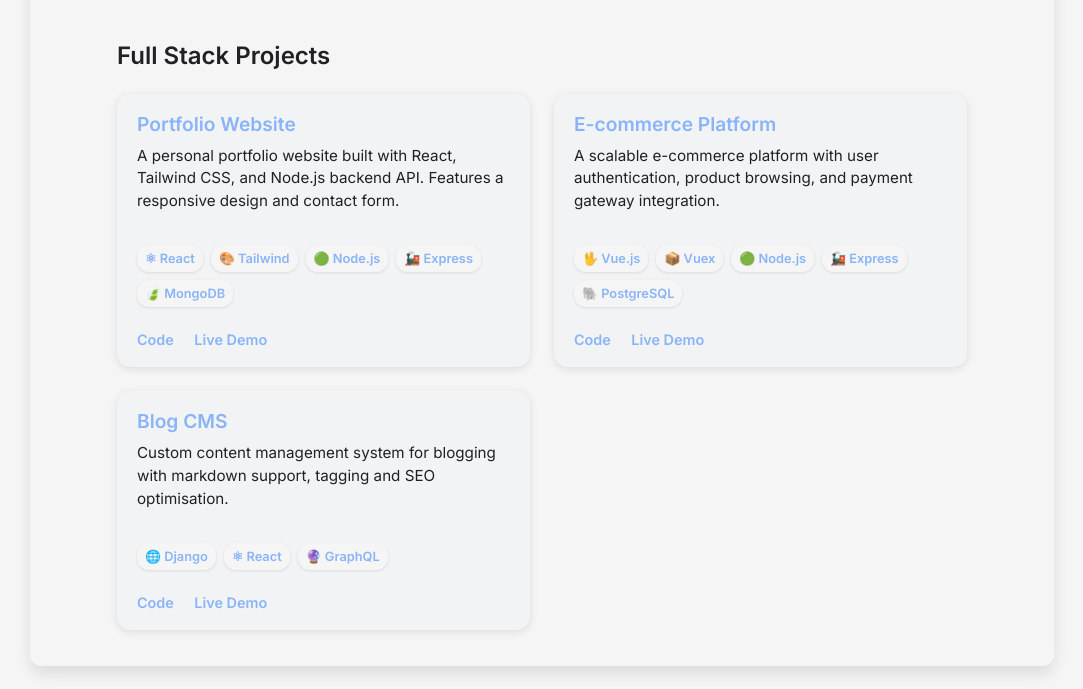
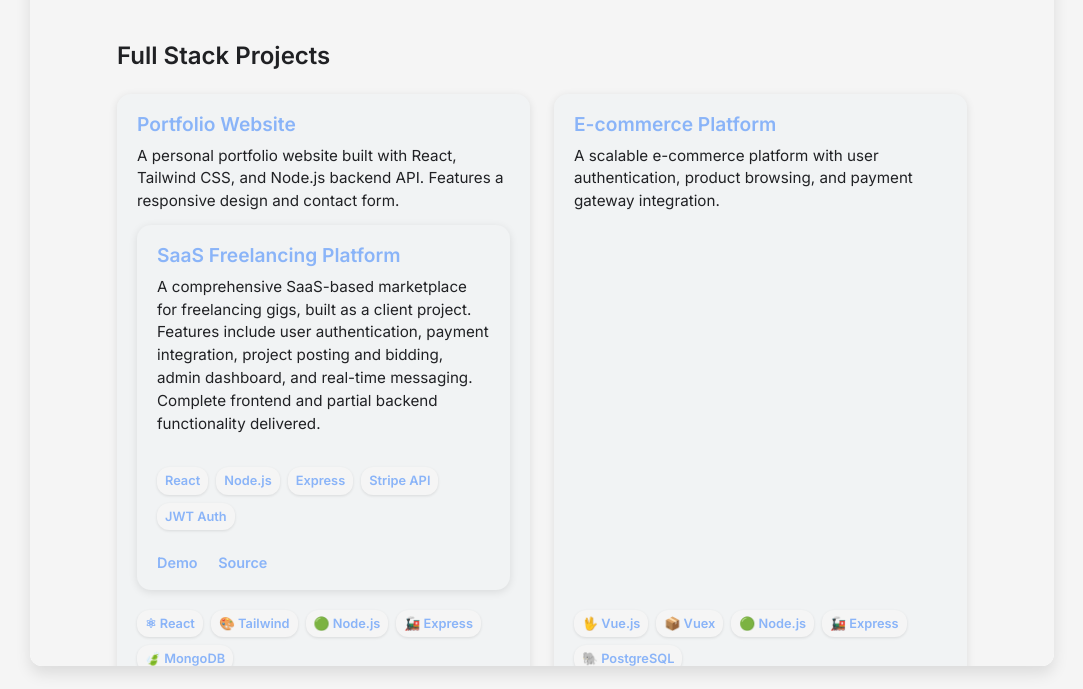
Before and after one commit to smirk-dev/coding-portfolio, a plain HTML site: page index.html in a window 1280 px wide. Both pictures are taken after a click on the tab "Full Stack Projects". Shown: the part 78-767 px from the top of the page, without its empty margins (98-1181 px from the left). Drawn offline with nearby package versions, Linux system fonts and the light colour scheme.

Commit message:
Update index.html

```diff
--- a/index.html
+++ b/index.html
@@ -1066,6 +1066,24 @@
             <div class="project-desc">
               A personal portfolio website built with React, Tailwind CSS, and Node.js backend API. Features a responsive design and contact form.
             </div>
+            <div class="project-card">
+  <div class="project-title">SaaS Freelancing Platform</div>
+  <div class="project-desc">
+    A comprehensive SaaS-based marketplace for freelancing gigs, built as a client project. Features include user authentication, payment integration, project posting and bidding, admin dashboard, and real-time messaging. Complete frontend and partial backend functionality delivered.
+  </div>
+  <div class="tech-stack">
+    <span class="tech-item">React</span>
+    <span class="tech-item">Node.js</span>
+    <span class="tech-item">Express</span>
+    <span class="tech-item">Stripe API</span>
+    <span class="tech-item">JWT Auth</span>
+  </div>
+  <div class="project-links">
+    <!-- Demo and Source links (use actual URLs or leave blank if private) -->
+    <a class="project-link" href="#" target="_blank">Demo</a>
+    <a class="project-link" href="#" target="_blank">Source</a>
+  </div>
+</div>
             <div class="tech-stack" aria-label="Technologies: React, Tailwind CSS, Node.js, Express, MongoDB">
               <span class="tech-item" title="React">⚛︎ React</span>
               <span class="tech-item" title="Tailwind CSS">🎨 Tailwind</span>
```
